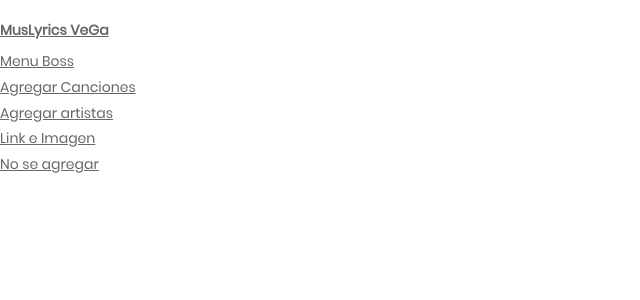
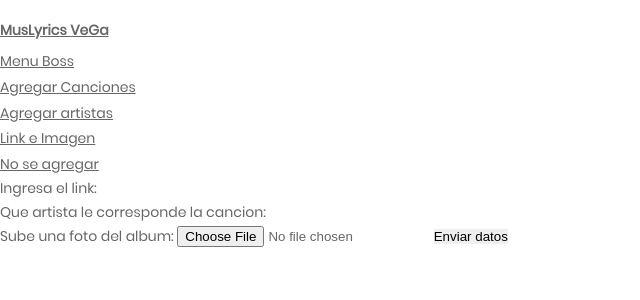
Before and after one commit to zeldeus12/Practicando, a Django app: page /LinkeImagen/ in a window 1280 px wide. Shown: the top 300 px of the page, without its empty margins (0-640 px from the left). Run offline with Django 3.2, Linux system fonts and the light colour scheme.

Commit message:
Actualización

```diff
--- /dev/null
+++ b/Practicando/Musica/Musiquita/templates/Musiquita/Link.html
@@ -0,0 +1,6 @@
+{%extends 'LoginP.html'%}
+{%load static%}
+
+{%block content%}
+
+{%endblock%}
--- a/Practicando/Musica/Musiquita/templates/Musiquita/LinkeImagen.html
+++ b/Practicando/Musica/Musiquita/templates/Musiquita/LinkeImagen.html
@@ -1,5 +1,19 @@
 {%extends 'Administrador.html'%}
 
 {%block content%}
+<form action="../../form-result.php" method="post" enctype="multipart/form-data" target="_blank">
 
+    <p>Ingresa el link: <input type="text" name="Link"></p>
+    <p>Que artista le corresponde la cancion: <input type="text" name="Nombreartista"></p>
+  <p>
+
+    Sube una foto del album:
+
+    <input type="file" name="archivosubido">
+
+    <input type="submit" value="Enviar datos">
+
+  </p>
+
+</form>
 {%endblock%}
--- a/Practicando/Musica/Musiquita/urls.py
+++ b/Practicando/Musica/Musiquita/urls.py
@@ -1,6 +1,6 @@
 
 from django.urls import path
-from .views import primera,segunda,login, formulario,admin,agregarcanciones,agregarartistas,linkeimagen
+from .views import primera,segunda,login, formulario,admin,agregarcanciones,agregarartistas,linkeimagen,lista
 urlpatterns = [
 path ('Inicio/', primera , name='homes'),
 path ('Secundario/', segunda, name='dosh'),
@@ -10,5 +10,6 @@
 path ('AgregarCanciones/', agregarcanciones, name='Agregacanciones'),
 path ('AgregarArtistas/', agregarartistas, name='Agregaartistas'),
 path ('LinkeImagen/', linkeimagen, name='Admin'),
+path ('Link/', lista, name='lista'),
 
 ]
--- a/Practicando/Musica/Musiquita/views.py
+++ b/Practicando/Musica/Musiquita/views.py
@@ -45,13 +45,10 @@
     templates = 'Musiquita/LinkeImagen.html'
 
     return render(request,templates)
-def welcome(request):
-    return render(request, "users/welcome.html")
 
-def register(request):
-    return render(request, "users/register.html")
+def lista(request):
 
-def logout(request):
-    # Redireccionamos a la portada
-    return redirect('/')
+    templates = 'Musiquita/Link.html'
+
+    return render(request,templates)
 # Create your views here.
--- a/Practicando/Musica/templates/LoginP.html
+++ b/Practicando/Musica/templates/LoginP.html
@@ -28,7 +28,7 @@
 					<li><a href="/Inicio">Inicio</a></li>
 					<li><a href="/Secundario">¿Quienes somos?</a></li>
 					<li><a href="/Formulario">Formulario</a></li>
-					<li><a href="/elements.html">Elements</a></li>
+					<li><a href="/Link">Mis musicas</a></li>
 
 				</ul>
 			</nav>
--- a/Practicando/Musica/templates/index.html
+++ b/Practicando/Musica/templates/index.html
@@ -26,7 +26,7 @@
 					<li><a href="/Inicio">Inicio</a></li>
 					<li><a href="/Secundario">¿Quienes somos?</a></li>
 					<li><a href="/Formulario">Formulario</a></li>
-					<li><a href="/Secundario">Elements</a></li>
+					<li><a href="/Link">Mis musicas</a></li>
 
 				</ul>
 			</nav>
```
Also changed, not shown: Practicando/Musica/Musiquita/templates/Musiquita/AgregarArtistas.html (+9 -0 lines), Practicando/Musica/Musiquita/templates/Musiquita/AgregarCanciones.html (+11 -0 lines).
